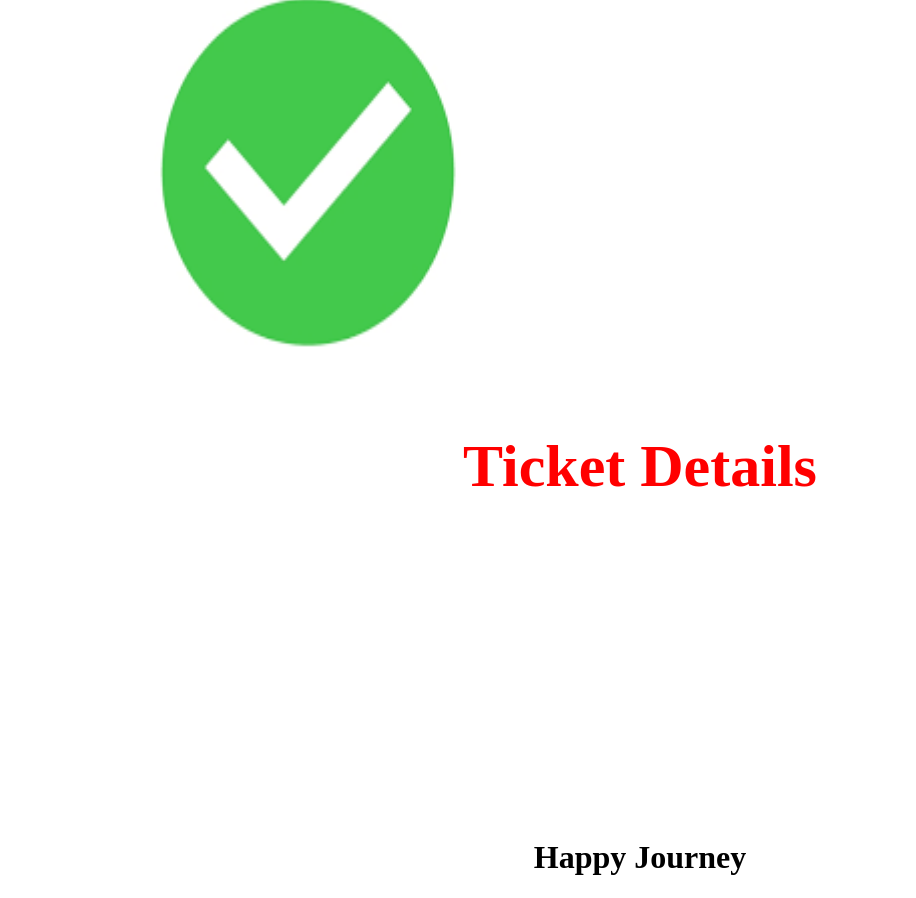
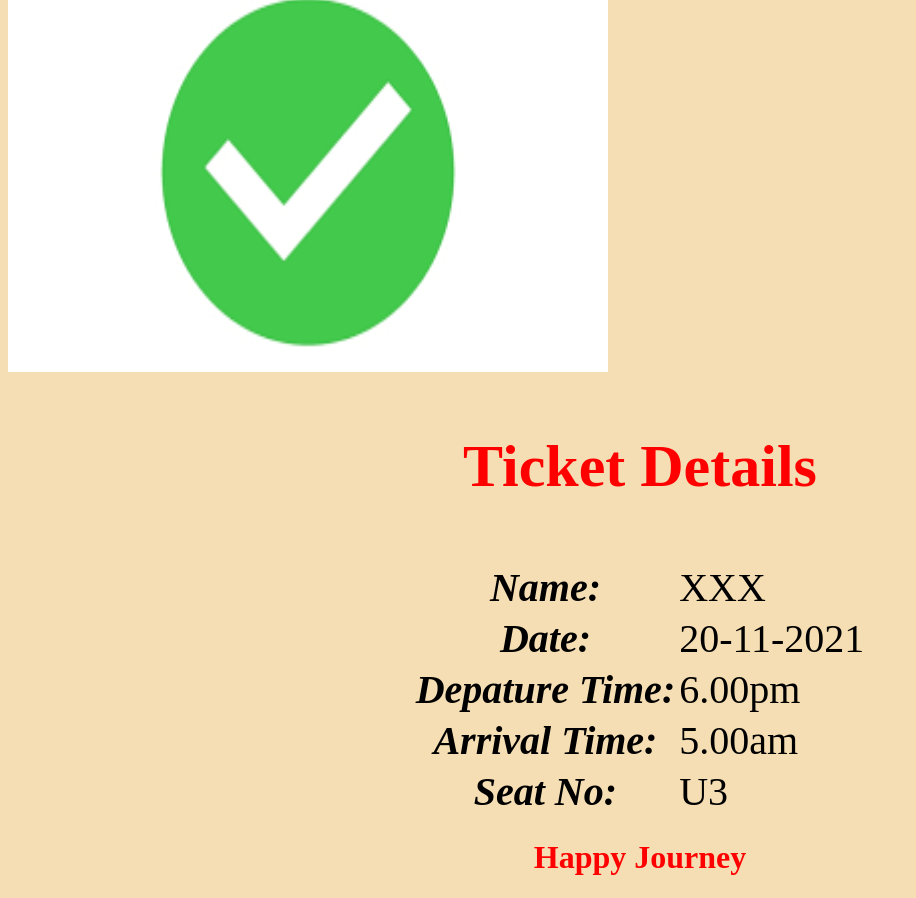
Before and after one commit to fwsa-batch2/saranya.-subbiah__web_project, a plain HTML site: page success.html in a window 1280 px wide. Shown: the part 555-1453 px from the top of the page, without its empty margins (0-916 px from the left). Drawn offline with Linux system fonts and the light colour scheme.

Commit message:
add this file

```diff
--- a/success.html
+++ b/success.html
@@ -2,30 +2,21 @@
 <html>
 <head>
 <h3 style="font-size:40px; color:red" align="center">Your ticket was confirmed</h3>
-<style>
-    body{
-          background-image:url(blue.jpeg);
-          background-position: center;
-          height: 100;
-          background-size: cover;
-        }
- </style>
  </head>
-
-
- <img src="ticket.png" width="600" height="400" align="center"> </img>
- <img src="whiteseat.jpg" width="600" height="400" align="center"> </img>
- <img src="ticket.png" width="600" height="400" align="center"> </img>
+ <body bgcolor="wheat">
+    <img src="ticket.png" width="600" height="400" align="center"> </img>
+    <img src="whiteseat.jpg" width="600" height="400" align="center"> </img>
+    <img src="ticket.png" width="600" height="400" align="center"> </img>
  <form>
       <h3 style="font-size:60px; color:red" align="center";>Ticket Details</h3></a>
       <table border="0" align="center">
-      <tr><th style="font-size:40px; color:white";><i>Name:</i></th><td style="font-size:40px; color:white";>XXX</td></tr>
-      <tr><th style="font-size:40px; color:white";><i>Date:</i></th><td style="font-size:40px; color:white";>20-11-2021</td></tr>
-      <tr><th style="font-size:40px; color:white";><i>Depature Time:</i></th><td style="font-size:40px; color:white";>6.00pm</td></tr>
-      <tr><th style="font-size:40px; color:white";><i>Arrival Time:</i></th><td style="font-size:40px; color:white";>5.00am</td></tr>
-      <tr><th style="font-size:40px; color:white";><i>Seat No:</i></th><td style="font-size:40px; color:white";>U3</td></tr>
+      <tr><th style="font-size:40px; color:black";><i>Name:</i></th><td style="font-size:40px; color:black";>XXX</td></tr>
+      <tr><th style="font-size:40px; color:black";><i>Date:</i></th><td style="font-size:40px; color:black";>20-11-2021</td></tr>
+      <tr><th style="font-size:40px; color:black";><i>Depature Time:</i></th><td style="font-size:40px; color:black";>6.00pm</td></tr>
+      <tr><th style="font-size:40px; color:black";><i>Arrival Time:</i></th><td style="font-size:40px; color:black";>5.00am</td></tr>
+      <tr><th style="font-size:40px; color:black";><i>Seat No:</i></th><td style="font-size:40px; color:black";>U3</td></tr>
       </table>
  </form>
-              <h1 align="center"> Happy Journey </h1>
+              <h1 style=color:red; align="center"> Happy Journey </h1>
  </body>
  </html>
```
Also changed, not shown: CBD.html (+7 -6 lines), list.html (+1 -1 lines), login.html (+6 -5 lines), blue bg.jpeg (deleted).
